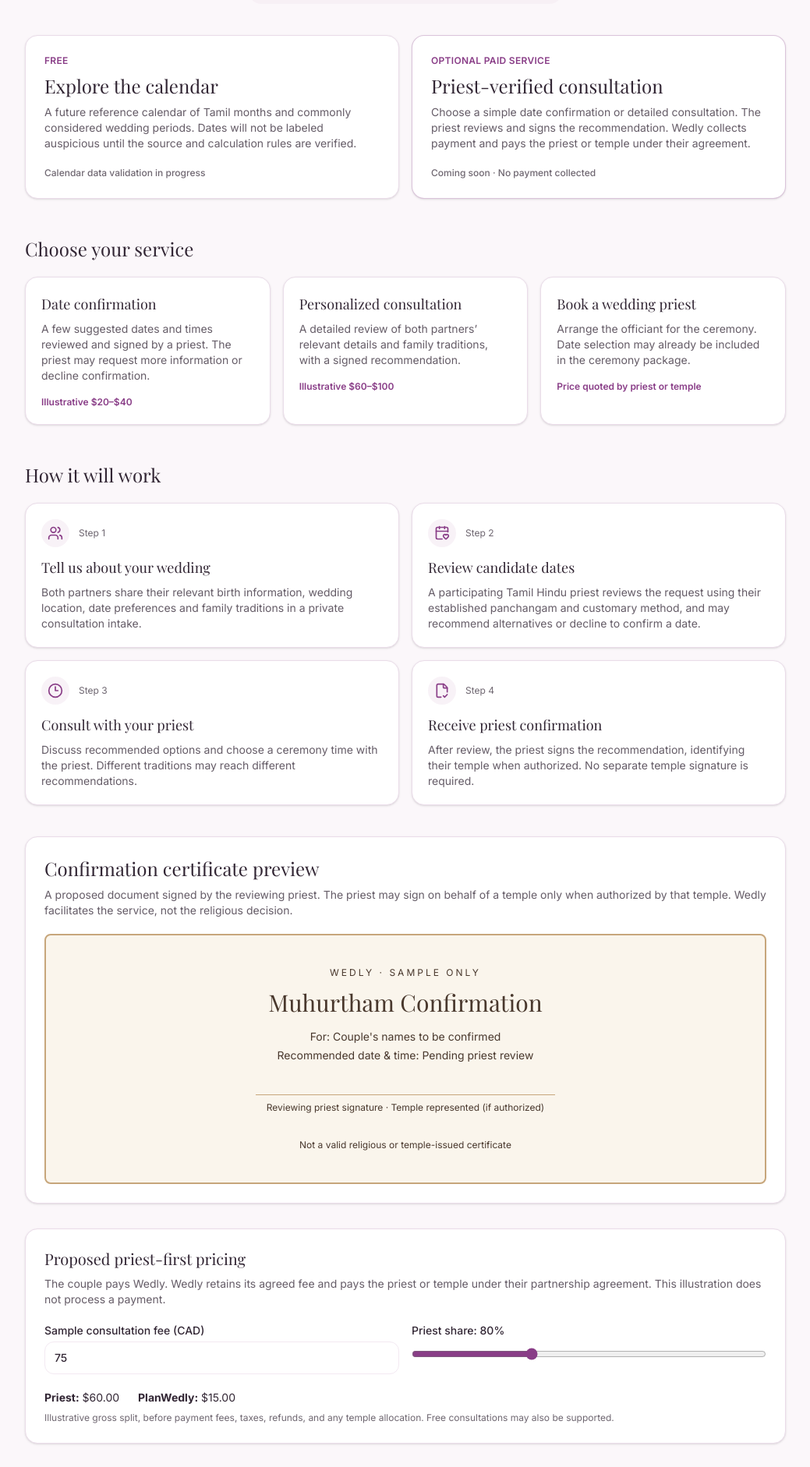
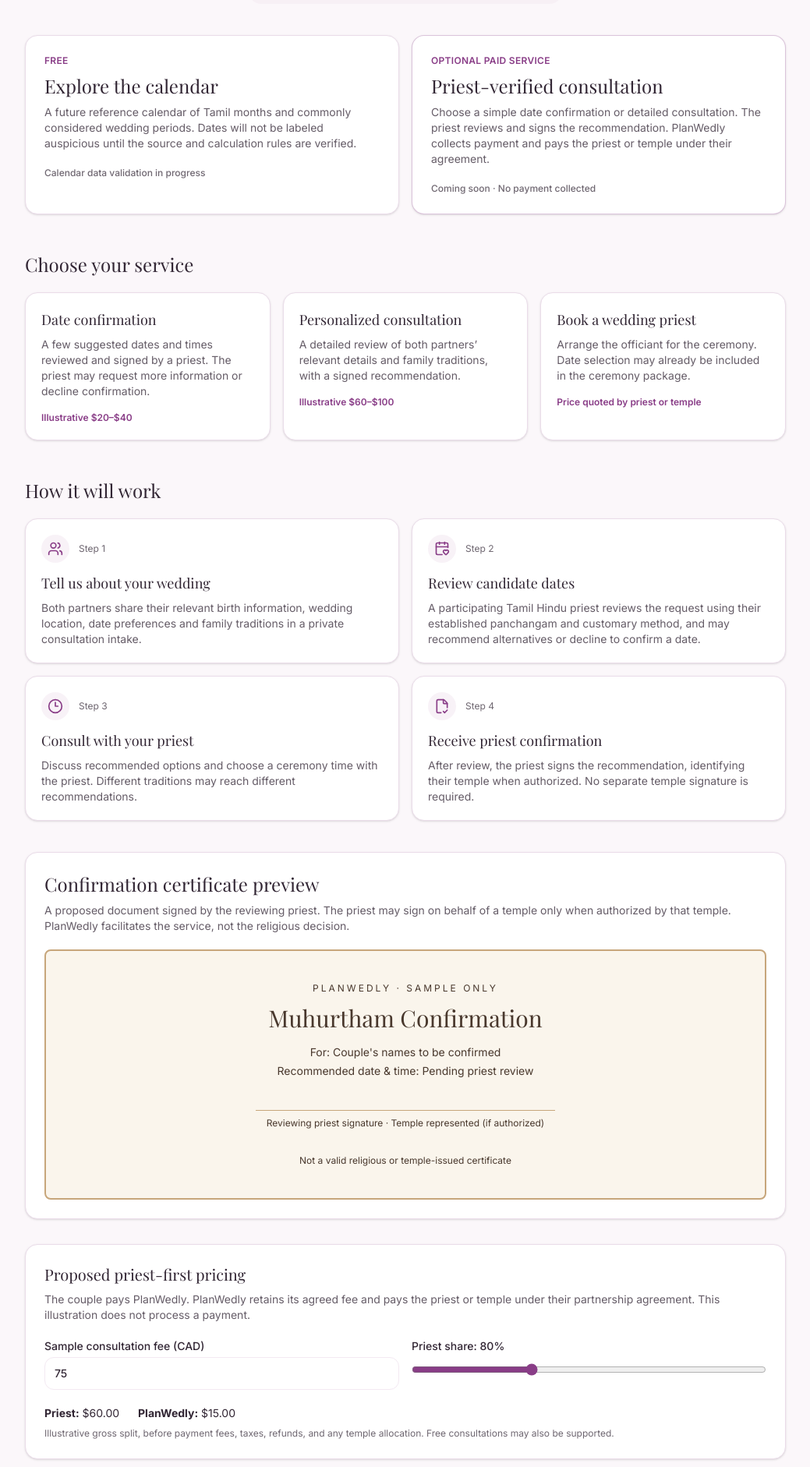
Before and after one commit to kapspar/wedly, a Next.js app: page /muhurtham in a window 1280 px wide. Shown: the part 320-2202 px from the top of the page at 78% size, without its empty margins (120-1159 px from the left). Built offline with nearby package versions, Linux system fonts and the light colour scheme; no server answers; a web font is replaced by a local one.

Commit message:
chore(brand): update Muhurtham preview copy to PlanWedly

```diff
--- a/src/app/muhurtham/page.tsx
+++ b/src/app/muhurtham/page.tsx
@@ -43,7 +43,7 @@ export default function MuhurthamPage() {
             <Card className="p-6 border-rose-gold/30">
               <p className="text-xs uppercase tracking-wide text-rose-gold font-semibold">Optional paid service</p>
               <h2 className="font-[family-name:var(--font-heading)] text-2xl mt-2">Priest-verified consultation</h2>
-              <p className="text-sm text-charcoal/75 mt-2">Choose a simple date confirmation or detailed consultation. The priest reviews and signs the recommendation. Wedly collects payment and pays the priest or temple under their agreement.</p>
+              <p className="text-sm text-charcoal/75 mt-2">Choose a simple date confirmation or detailed consultation. The priest reviews and signs the recommendation. PlanWedly collects payment and pays the priest or temple under their agreement.</p>
               <p className="mt-5 text-xs font-medium text-charcoal/70">Coming soon · No payment collected</p>
             </Card>
           </div>
@@ -78,9 +78,9 @@ export default function MuhurthamPage() {
 
           <Card className="p-6 mt-10">
             <h2 className="font-[family-name:var(--font-heading)] text-2xl">Confirmation certificate preview</h2>
-            <p className="text-sm text-charcoal/75 mt-2">A proposed document signed by the reviewing priest. The priest may sign on behalf of a temple only when authorized by that temple. Wedly facilitates the service, not the religious decision.</p>
+            <p className="text-sm text-charcoal/75 mt-2">A proposed document signed by the reviewing priest. The priest may sign on behalf of a temple only when authorized by that temple. PlanWedly facilitates the service, not the religious decision.</p>
             <div className="mt-5 border-2 border-[#C7A67B] bg-[#FAF5EC] text-[#49382D] p-6 sm:p-10 text-center rounded-lg">
-              <p className="uppercase tracking-[0.25em] text-xs">Wedly · Sample only</p>
+              <p className="uppercase tracking-[0.25em] text-xs">PlanWedly · Sample only</p>
               <h3 className="font-[family-name:var(--font-heading)] text-2xl sm:text-3xl mt-3">Muhurtham Confirmation</h3>
               <p className="mt-4 text-sm">For: Couple's names to be confirmed</p>
               <p className="text-sm mt-1">Recommended date & time: Pending priest review</p>
@@ -93,7 +93,7 @@ export default function MuhurthamPage() {
 
           <Card className="p-6 mt-8">
             <h2 className="font-[family-name:var(--font-heading)] text-xl">Proposed priest-first pricing</h2>
-            <p className="text-sm text-charcoal/75 mt-2">The couple pays Wedly. Wedly retains its agreed fee and pays the priest or temple under their partnership agreement. This illustration does not process a payment.</p>
+            <p className="text-sm text-charcoal/75 mt-2">The couple pays PlanWedly. PlanWedly retains its agreed fee and pays the priest or temple under their partnership agreement. This illustration does not process a payment.</p>
             <div className="grid sm:grid-cols-2 gap-4 mt-5">
               <label className="text-sm font-medium">Sample consultation fee (CAD)
                 <input type="number" min="0" max="10000" step="5" value={price} onChange={e => setPrice(Math.max(0, Math.min(10000, Number(e.target.value) || 0)))} className="mt-1 block w-full rounded-xl border border-peach-light px-3 py-2.5" />
@@ -111,7 +111,7 @@ export default function MuhurthamPage() {
 
           <div className="mt-8 flex items-start gap-2 text-sm text-charcoal/75">
             <CheckCircle2 className="h-5 w-5 text-sage-dark shrink-0" />
-            <p>We will not collect birth details or offer calculated auspicious dates until the privacy, priest review, and calculation processes are ready. The priest makes the religious recommendation; Wedly operates the service and payment flow.</p>
+            <p>We will not collect birth details or offer calculated auspicious dates until the privacy, priest review, and calculation processes are ready. The priest makes the religious recommendation; PlanWedly operates the service and payment flow.</p>
           </div>
           <div className="mt-8"><Link href="/dashboard"><Button variant="outline">Back to dashboard</Button></Link></div>
         </div>
```
